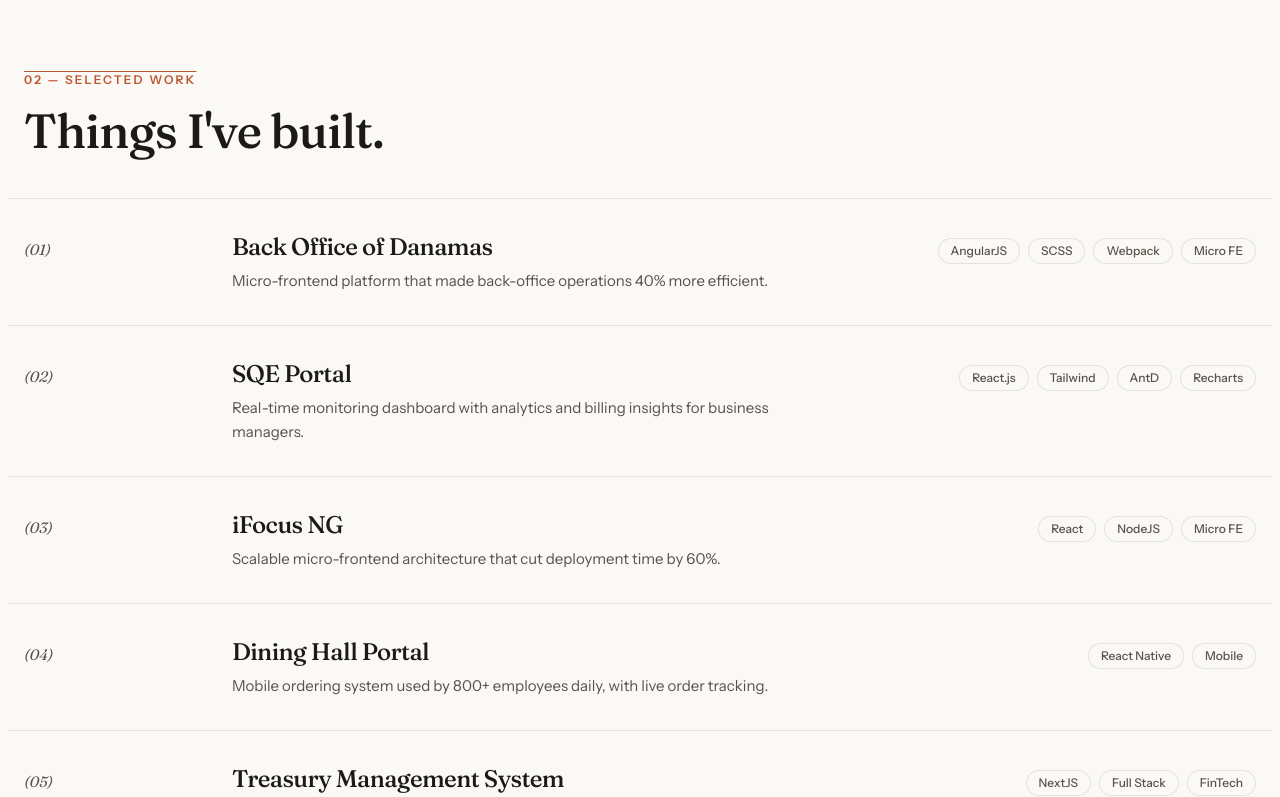
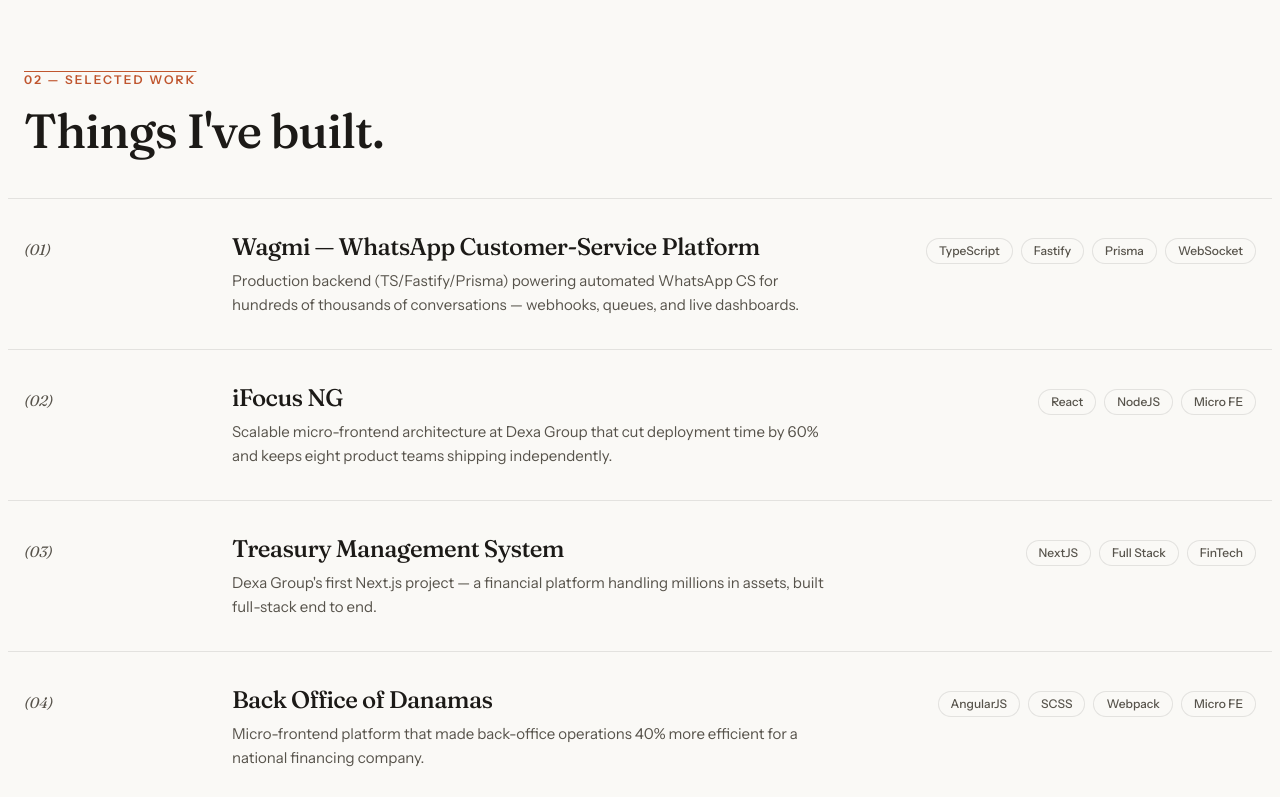
Before and after one commit to mferdiyanzah/mfyz, a React (Vite) app: page / in a window 1280 px wide. Shown: the part 2000-2797 px from the top of the page. Built offline with nearby package versions, Linux system fonts and the light colour scheme.

Commit message:
feat: projects jadi data-driven + tambah project pribadi (wagmi, homelab, stock pipeline)

```diff
--- a/src/components/Projects/index.tsx
+++ b/src/components/Projects/index.tsx
@@ -1,43 +1,5 @@
 import ProjectCard from "../ProjectCard";
-
-const projectsData = [
-  {
-    title: "Back Office of Danamas",
-    description:
-      "Micro-frontend platform that made back-office operations 40% more efficient.",
-    technologies: ["AngularJS", "SCSS", "Webpack", "Micro FE"],
-  },
-  {
-    title: "SQE Portal",
-    description:
-      "Real-time monitoring dashboard with analytics and billing insights for business managers.",
-    technologies: ["React.js", "Tailwind", "AntD", "Recharts"],
-  },
-  {
-    title: "iFocus NG",
-    description:
-      "Scalable micro-frontend architecture that cut deployment time by 60%.",
-    technologies: ["React", "NodeJS", "Micro FE"],
-  },
-  {
-    title: "Dining Hall Portal",
-    description:
-      "Mobile ordering system used by 800+ employees daily, with live order tracking.",
-    technologies: ["React Native", "Mobile"],
-  },
-  {
-    title: "Treasury Management System",
-    description:
-      "Dexa Group's first NextJS project — a financial platform handling millions in assets.",
-    technologies: ["NextJS", "Full Stack", "FinTech"],
-  },
-  {
-    title: "Laboratory Management System",
-    description:
-      "Academic platform serving 300+ students with scheduling, grading, and resources.",
-    technologies: ["Next.js", "Prisma", "Supabase"],
-  },
-];
+import { projectsData } from "../../data/projects";
 
 function Projects() {
   return (
--- /dev/null
+++ b/src/data/projects.ts
@@ -0,0 +1,71 @@
+// Projek — edit array ini untuk nambah project baru.
+// Format: { title, description, technologies: string[] }
+
+export interface Project {
+  title: string;
+  description: string;
+  technologies: string[];
+}
+
+export const projectsData: Project[] = [
+  {
+    title: "Wagmi — WhatsApp Customer-Service Platform",
+    description:
+      "Production backend (TS/Fastify/Prisma) powering automated WhatsApp CS for hundreds of thousands of conversations — webhooks, queues, and live dashboards.",
+    technologies: ["TypeScript", "Fastify", "Prisma", "WebSocket"],
+  },
+  {
+    title: "iFocus NG",
+    description:
+      "Scalable micro-frontend architecture at Dexa Group that cut deployment time by 60% and keeps eight product teams shipping independently.",
+    technologies: ["React", "NodeJS", "Micro FE"],
+  },
+  {
+    title: "Treasury Management System",
+    description:
+      "Dexa Group's first Next.js project — a financial platform handling millions in assets, built full-stack end to end.",
+    technologies: ["NextJS", "Full Stack", "FinTech"],
+  },
+  {
+    title: "Back Office of Danamas",
+    description:
+      "Micro-frontend platform that made back-office operations 40% more efficient for a national financing company.",
+    technologies: ["AngularJS", "SCSS", "Webpack", "Micro FE"],
+  },
+  {
+    title: "SQE Portal",
+    description:
+      "Real-time monitoring dashboard with analytics and billing insights — the numbers business managers check every morning.",
+    technologies: ["React.js", "Tailwind", "AntD", "Recharts"],
+  },
+  {
+    title: "Laboratory Management System",
+    description:
+      "Academic platform serving 300+ students with scheduling, grading, and resources — my first full-stack Prisma project.",
+    technologies: ["Next.js", "Prisma", "Supabase"],
+  },
+  {
+    title: "Dining Hall Portal",
+    description:
+      "Mobile ordering system used by 800+ employees daily, with live order tracking and kitchen queue management.",
+    technologies: ["React Native", "Mobile"],
+  },
+  {
+    title: "Homelab & Automation",
+    description:
+      "26 self-hosted Docker services at home — including an Obsidian LiveSync setup (CouchDB + E2E) that keeps notes in sync across three devices, and automated stock alerts running twice daily.",
+    technologies: ["Docker", "CouchDB", "Python", "Systemd"],
+  },
+  {
+    title: "Stock Analysis Pipeline",
+    description:
+      "Automated IDX trading pipeline: price alerts on 13+ tickers, candidate screening, and weekly chart reports — all cron-driven, no babysitting.",
+    technologies: ["Python", "yfinance", "Cron", "Matplotlib"],
+  },
+  {
+    title: "This Portfolio",
+    description:
+      "The site you're reading — React + Vite + TypeScript, deployed through a Cloudflare tunnel with zero-downtime PM2 restarts.",
+    technologies: ["React", "Vite", "TypeScript", "PM2"],
+  },
+];
```
